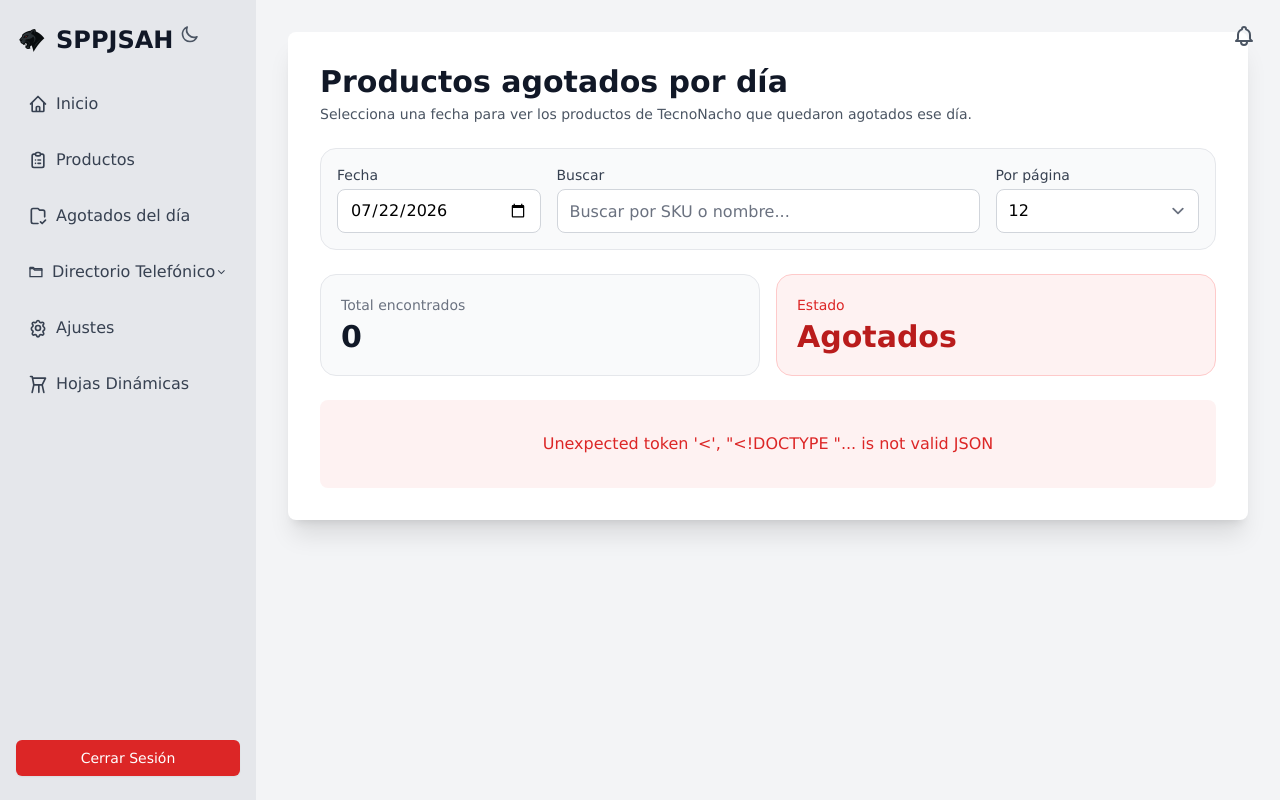
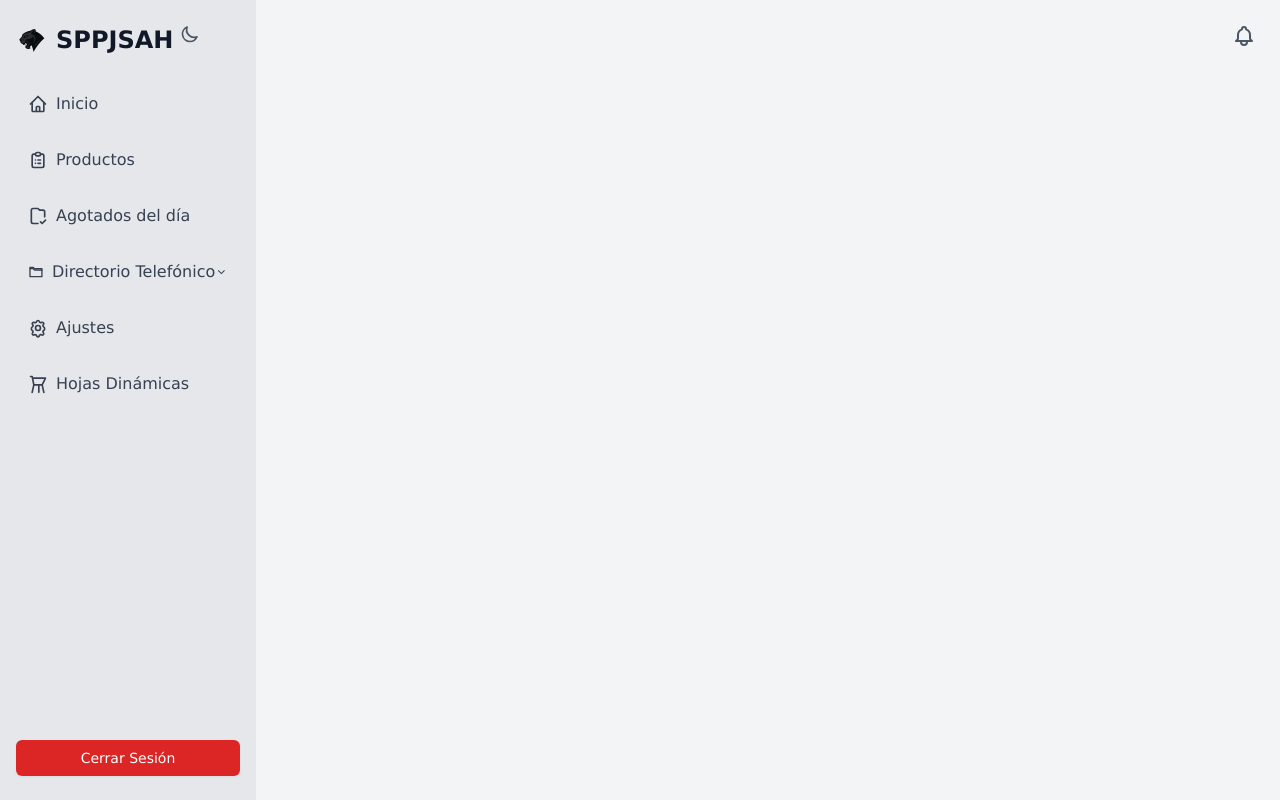
Before and after one commit to Jabesinhoo/SPPJSAH, a Node server app: template public/views/stock-zero.ejs in a window 1280 px wide. Run offline with Node 20, Linux system fonts and the light colour scheme; the template is opened without the code that fills it, so the values that code supplies are empty; some libraries are stand-ins or nearby versions.

Commit message:
Delete stock-zero.ejs file content
Removed stock-zero.ejs content including scripts and HTML structure.

```diff
--- a/public/views/stock-zero.ejs
+++ b/public/views/stock-zero.ejs
@@ -1,125 +0,0 @@
-<script>
-  const defaultStockZeroDate = '<%= typeof defaultDate !== "undefined" ? defaultDate : "" %>';
-</script>
-
-<div class="bg-white dark:bg-gray-800 rounded-lg shadow-xl w-full p-4 sm:p-6 md:p-8 relative transition-colors duration-500">
-  <div class="flex flex-col md:flex-row md:items-center md:justify-between gap-4 mb-6">
-    <div>
-      <h1 class="text-2xl sm:text-3xl font-bold text-gray-900 dark:text-gray-100">
-        Productos agotados por día
-      </h1>
-
-      <p class="text-sm text-gray-600 dark:text-gray-400 mt-1">
-        Selecciona una fecha para ver los productos de TecnoNacho que quedaron agotados ese día.
-      </p>
-    </div>
-  </div>
-
-  <div class="bg-gray-50 dark:bg-gray-900/40 border border-gray-200 dark:border-gray-700 rounded-2xl p-4 mb-6">
-    <div class="grid grid-cols-1 md:grid-cols-4 gap-4">
-      <div>
-        <label for="stock-zero-date" class="block text-sm font-medium text-gray-700 dark:text-gray-300">
-          Fecha
-        </label>
-
-        <input
-          type="date"
-          id="stock-zero-date"
-          class="mt-1 block w-full h-11 rounded-lg border-gray-300 dark:bg-gray-700 dark:border-gray-600 dark:text-gray-200 focus:border-indigo-500 focus:ring-indigo-500"
-        >
-      </div>
-
-      <div class="md:col-span-2">
-        <label for="stock-zero-search" class="block text-sm font-medium text-gray-700 dark:text-gray-300">
-          Buscar
-        </label>
-
-        <input
-          type="text"
-          id="stock-zero-search"
-          placeholder="Buscar por SKU o nombre..."
-          class="mt-1 block w-full h-11 rounded-lg border-gray-300 dark:bg-gray-700 dark:border-gray-600 dark:text-gray-200 focus:border-indigo-500 focus:ring-indigo-500"
-        >
-      </div>
-
-      <div>
-        <label for="stock-zero-limit" class="block text-sm font-medium text-gray-700 dark:text-gray-300">
-          Por página
-        </label>
-
-        <select
-          id="stock-zero-limit"
-          class="mt-1 block w-full h-11 rounded-lg border-gray-300 dark:bg-gray-700 dark:border-gray-600 dark:text-gray-200 focus:border-indigo-500 focus:ring-indigo-500"
-        >
-          <option value="6">6</option>
-          <option value="12" selected>12</option>
-          <option value="24">24</option>
-          <option value="48">48</option>
-        </select>
-      </div>
-    </div>
-  </div>
-
-  <div class="grid grid-cols-1 sm:grid-cols-2 gap-4 mb-6">
-    <div class="bg-gray-50 dark:bg-gray-700 rounded-2xl p-5 border border-gray-200 dark:border-gray-600">
-      <p class="text-sm text-gray-500 dark:text-gray-300">
-        Total encontrados
-      </p>
-
-      <p id="stock-zero-total" class="text-3xl font-bold text-gray-900 dark:text-gray-100 mt-1">
-        0
-      </p>
-    </div>
-
-    <div class="bg-red-50 dark:bg-red-900/30 rounded-2xl p-5 border border-red-200 dark:border-red-800">
-      <p class="text-sm text-red-600 dark:text-red-300">
-        Estado
-      </p>
-
-      <p class="text-3xl font-bold text-red-700 dark:text-red-200 mt-1">
-        Agotados
-      </p>
-    </div>
-  </div>
-
-  <div
-    id="stock-zero-loading"
-    class="text-center py-10 text-gray-500 dark:text-gray-400"
-  >
-    Cargando productos...
-  </div>
-
-  <div
-    id="stock-zero-cards"
-    class="grid grid-cols-1 sm:grid-cols-2 lg:grid-cols-3 2xl:grid-cols-4 gap-5"
-  ></div>
-
-  <div
-    id="stock-zero-pagination"
-    class="hidden mt-8 flex flex-col sm:flex-row sm:items-center sm:justify-between gap-4 border-t border-gray-200 dark:border-gray-700 pt-5"
-  >
-    <div id="stock-zero-pagination-info" class="text-sm text-gray-600 dark:text-gray-300"></div>
-
-    <div class="flex items-center justify-center gap-2 flex-wrap">
-      <button
-        type="button"
-        id="stock-zero-prev"
-        class="px-3 py-2 text-sm rounded-lg bg-gray-200 text-gray-800 hover:bg-gray-300 disabled:opacity-50 disabled:cursor-not-allowed dark:bg-gray-700 dark:text-gray-100 dark:hover:bg-gray-600"
-      >
-        Anterior
-      </button>
-
-      <div id="stock-zero-pages" class="flex items-center gap-1 flex-wrap"></div>
-
-      <button
-        type="button"
-        id="stock-zero-next"
-        class="px-3 py-2 text-sm rounded-lg bg-gray-200 text-gray-800 hover:bg-gray-300 disabled:opacity-50 disabled:cursor-not-allowed dark:bg-gray-700 dark:text-gray-100 dark:hover:bg-gray-600"
-      >
-        Siguiente
-      </button>
-    </div>
-  </div>
-</div>
-
-<script src="/js/stock-zero.js"></script>
```
